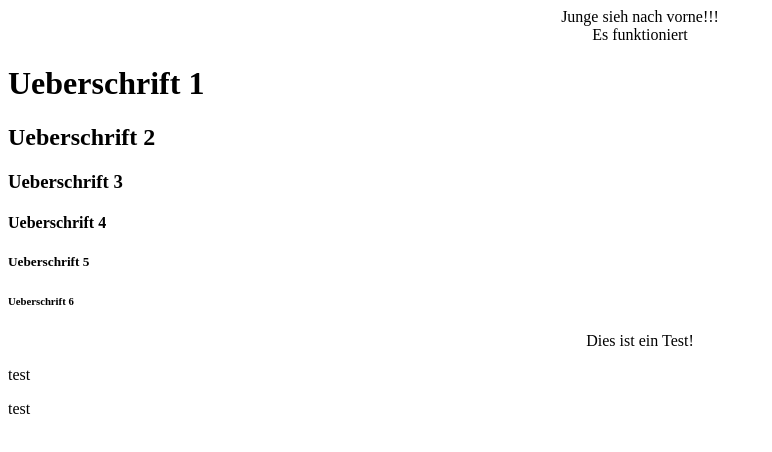
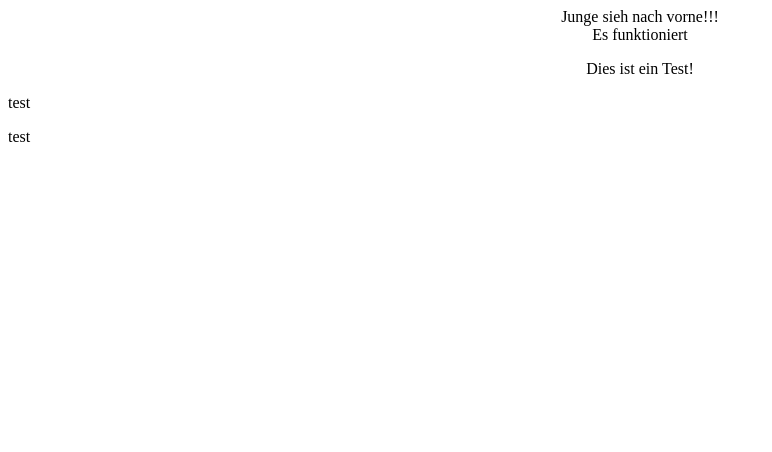
Before and after one commit to alweneed/homepage2, a plain HTML site: page index.html in a window 1280 px wide. Shown: the whole page, without its empty margins (0-772 px from the left). Drawn offline with Linux system fonts and the light colour scheme.

Commit message:
Zweite Version

```diff
--- a/index.html
+++ b/index.html
@@ -9,13 +9,6 @@
       <center>Junge sieh nach vorne!!! </br>
       Es funktioniert</center>
 
-        <H1>Ueberschrift 1</H1>
-        <H2>Ueberschrift 2</H2>
-        <H3>Ueberschrift 3</H3>
-        <H4>Ueberschrift 4</H4>
-        <H5>Ueberschrift 5</H5>
-        <H6>Ueberschrift 6</H6>
-
     <center><p>Dies ist ein Test!</p></center>
 
     <div>
```
